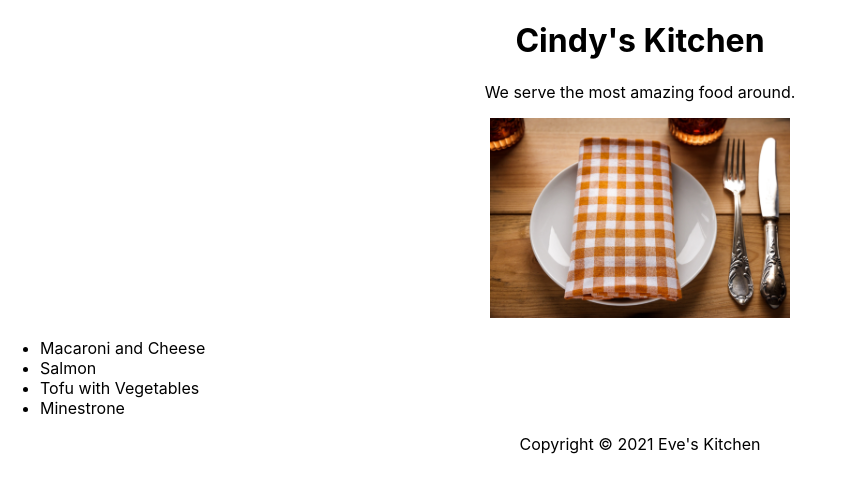
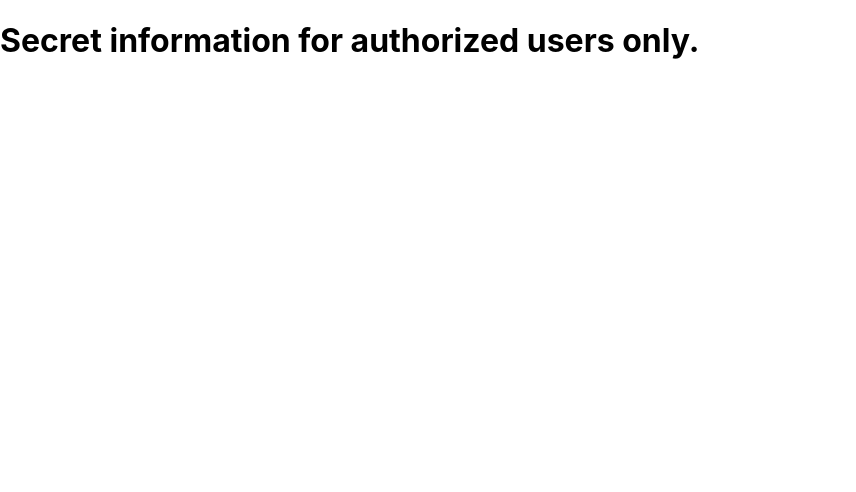
Before and after one commit to luisromeroaraya/-linkedin-learning_react-js-essential-training, a React (Create React App) app: page / in a window 1280 px wide. Shown: the top 492 px of the page, without its empty margins (0-856 px from the left). Built offline with nearby package versions, Linux system fonts and the light colour scheme.

Commit message:
Deconstructing props variable

```diff
--- a/src/App.js
+++ b/src/App.js
@@ -1,66 +1,30 @@
-// import logo from './logo.svg';
+import React from 'react';
 import './App.css';
-import restaurant from "./restaurant.jpg";
 
-function Header(props) {
+function SecretComponent() {
   return (
-    <header>
-      <h1>{props.name}'s Kitchen</h1>
-    </header>
+    <h1>Secret information for authorized users only.</h1>
   );
 }
 
-function Main(props) {
+function RegularComponent() {
   return (
-    <section>
-      <p>We serve the most { props.adjective } food around.</p>
-      <img src = {restaurant} alt="image of a table" height={200} />
-      <ul style={{ textAlign: "left" }}>
-        {props.dishes.map((dish) => <li key={dish.id}>{dish.title}</li>)}
-      </ul>
-    </section>
+    <h1>Everyone can see this component.</h1>
   );
 }
 
-function Footer(props) {
+function App({authorized}) {
+  // if (props.authorized) {
+  //   return <SecretComponent />;
+  // } else {
+  //   return <RegularComponent />;
+  // }
+
   return (
-    <footer>
-      <p>Copyright &copy; { props.year } Eve's Kitchen</p>
-    </footer>
+    <>
+    {authorized ? <SecretComponent /> : <RegularComponent />}
+    </>
   )
 }
 
-const dishes = [
-  "Macaroni and Cheese",
-  "Salmon",
-  "Tofu with Vegetables",
-  "Minestrone"
-];
-
-const dishObjects = dishes.map((dish, i) => ({id: i, title: dish }));
-
-function App() {
-  return (
-    <div className="App">
-      <Header name="Cindy" />
-      <Main adjective="amazing" dishes={dishObjects} />
-      <Footer year={ new Date().getFullYear() } />
-      {/* <header className="App-header">
-        <img src={logo} className="App-logo" alt="logo" />
-        <p>
-          Edit <code>src/App.js</code> and save to reload.
-        </p>
-        <a
-          className="App-link"
-          href="https://reactjs.org"
-          target="_blank"
-          rel="noopener noreferrer"
-        >
-          Learn React
-        </a>
-      </header> */}
-    </div>
-  );
-}
-
 export default App;
--- a/src/index.js
+++ b/src/index.js
@@ -4,15 +4,10 @@
 import App from './App';
 // import reportWebVitals from './reportWebVitals';
 
+const [,,light] = ["boots", "tent", "headlamp"];
+console.log(light);
+
 ReactDOM.render(
-  <App />,
-  // <React.StrictMode>
-  //   <App />
-  // </React.StrictMode>,
+  <App authorized={true} />,
   document.getElementById("root")
 );
-
-// If you want to start measuring performance in your app, pass a function
-// to log results (for example: reportWebVitals(console.log))
-// or send to an analytics endpoint. Learn more: https://bit.ly/CRA-vitals
-// reportWebVitals();
```
